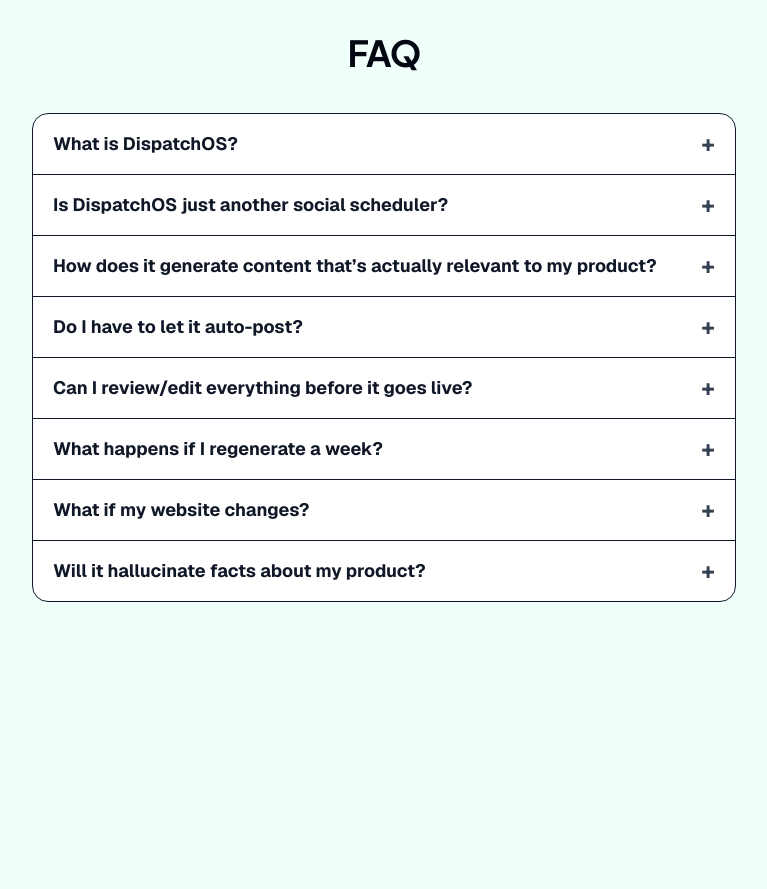
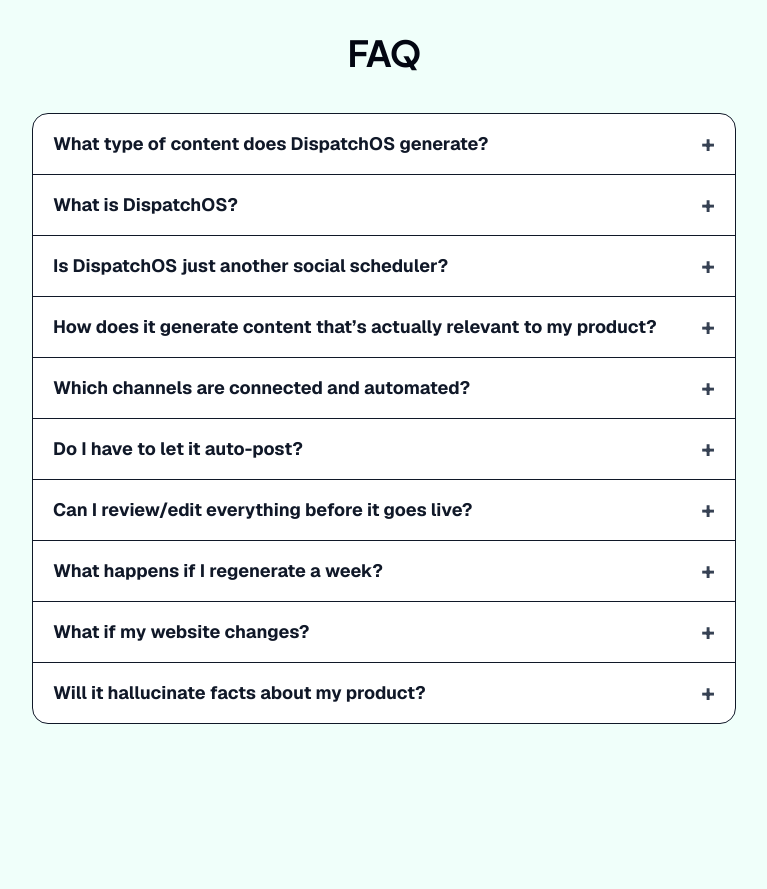
Before and after one commit to rup2701/dispatchOS-marketing, a Next.js app: page / in a window 1280 px wide. Shown: the part 6900-7789 px from the top of the page, without its empty margins (256-1023 px from the left). Built offline with nearby package versions, Linux system fonts and the light colour scheme.

Commit message:
Update FAQ content to clarify DispatchOS capabilities and content generation channels

```diff
--- a/app/page.tsx
+++ b/app/page.tsx
@@ -94,7 +94,6 @@
 
   const contentChannels = [
     'LinkedIn', 'X', 'Bluesky', 'Reddit',
-    // 'Indie Hackers', 'Threads', 'Posts', 'Case Studies', 'Replies'
   ];
   const contentTypes = ["Threads", "Posts", "Case Studies", "Replies"];
 
--- a/components/Faq.tsx
+++ b/components/Faq.tsx
@@ -1,4 +1,9 @@
 const faqs = [
+  {
+    question: 'What type of content does DispatchOS generate?',
+    answer:
+      'DispatchOS currently generates short-form posts designed for Reddit, LinkedIn, X, and Bluesky. Each draft is shaped for the channel, then placed in your weekly calendar for review.',
+  },
   {
     question: 'What is DispatchOS?',
     answer:
@@ -15,9 +20,14 @@
       'It’s grounded in your website plus what you provide (ICP + tone + positioning). The goal is product reality → usable drafts, not generic “AI marketing copy.”',
   },
   {
+    question: 'Which channels are connected and automated?',
+    answer:
+      'LinkedIn and X are connected and fully automated. Bluesky is not connected or automated yet and requires manual copy and paste. Reddit is always manual: DispatchOS prepares the post, and you copy and paste it yourself.',
+  },
+  {
     question: 'Do I have to let it auto-post?',
     answer:
-      'No. You can keep autopublish off and use DispatchOS strictly for planning + drafting. When autopublish is on, you still control what gets queued.',
+      'No. You still review and control every draft. LinkedIn and X can publish automatically after approval, while Bluesky and Reddit remain non-automated for now.',
   },
   {
     question: 'Can I review/edit everything before it goes live?',
```
